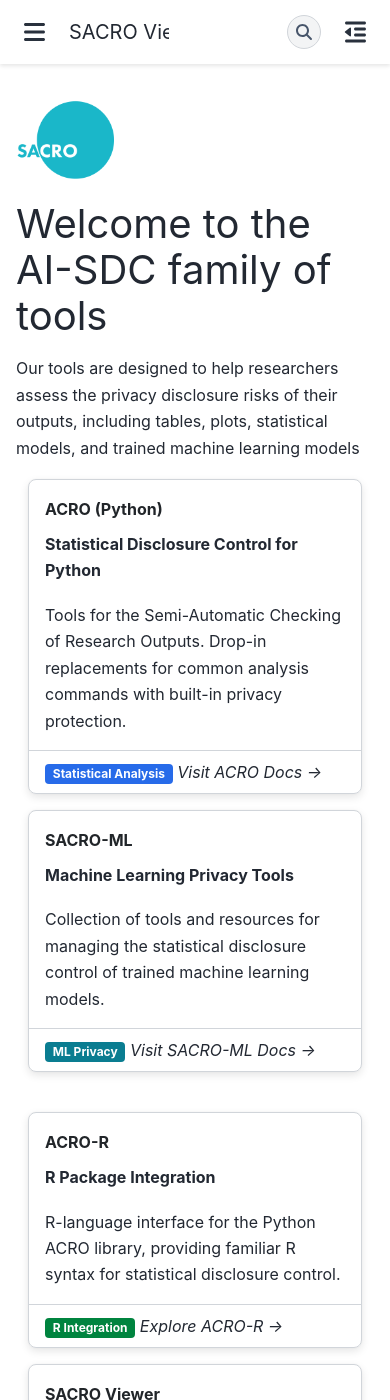
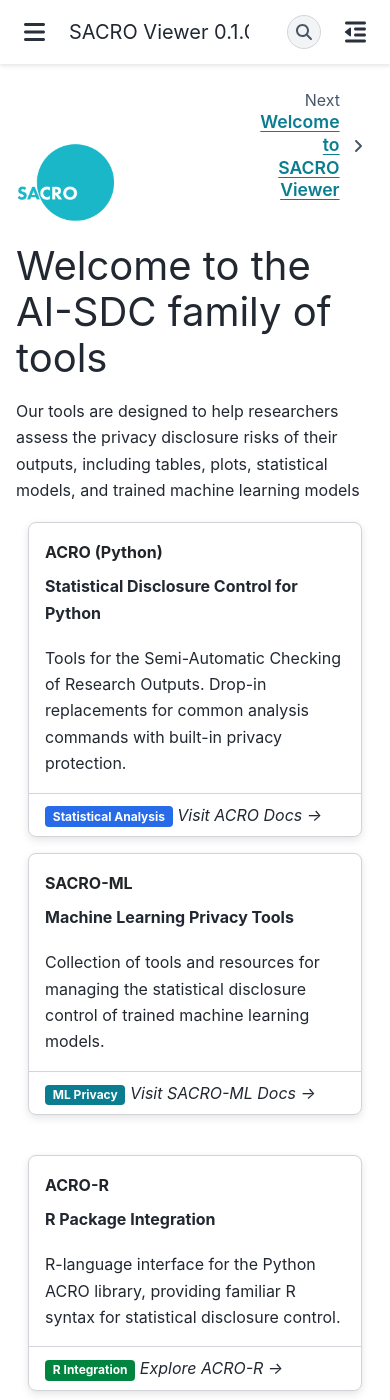
Before and after one commit to AI-SDC/SACRO-Viewer, a Sphinx documentation site: the page built from docs/source/index.rst, in a window 390 px wide and 1400 px high. Built offline with Sphinx 7.4.7 and the PyData theme 0.15.4, drawn with Linux system fonts in a browser that asks for light colours.

Commit message:
docs: fix links and UI (#299)
* Made changes to ocs/source/conf.py, docs/source/index.rst, docs/source/_static/css/custom.css:
  Configuration and documentation updates, fix the back button to make it more visible and have fixed the links, Improved CSS for the title to be more screen responsive

* remove unrelated files

---------

Co-authored-by: Richard Preen <rpreen@gmail.com>

```diff
--- a/docs/source/_static/css/custom.css
+++ b/docs/source/_static/css/custom.css
@@ -69,7 +69,11 @@
         white-space: nowrap;
         overflow: hidden;
         text-overflow: ellipsis;
-        max-width: 120px;
+        max-width: 200px;
+    }
+
+    .navbar-brand .navbar-brand-text {
+        font-size: 0.9rem;
     }
 
     .navbar-nav {
@@ -84,6 +88,10 @@
 
 @media (max-width: 992px) {
     .navbar-brand {
-        max-width: 100px;
+        max-width: 180px;
+    }
+
+    .navbar-brand .navbar-brand-text {
+        font-size: 0.8rem;
     }
 }
--- a/docs/source/conf.py
+++ b/docs/source/conf.py
@@ -35,7 +35,11 @@
 # -- Options for HTML output -------------------------------------------------
 
 html_theme = "pydata_sphinx_theme"
-html_theme_options = {"navigation_depth": 2}
+html_theme_options = {
+    "navigation_depth": 2,
+    "article_header_end": ["prev-next.html"],
+    "article_footer_items": [],
+}
 
 html_static_path = ["_static"]
 html_css_files = [
--- a/docs/source/index.rst
+++ b/docs/source/index.rst
@@ -26,7 +26,7 @@
 .. grid:: 2
 
     .. grid-item-card:: ACRO (Python)
-        :link: https://jessuwe.github.io/ACRO/introduction.html
+        :link: https://sacro-tools.org
         :link-type: url
         :shadow: md
         :class-header: bg-info
@@ -40,7 +40,7 @@
         :bdg-info:`Statistical Analysis` `Visit ACRO Docs →`
 
     .. grid-item-card:: SACRO-ML
-        :link: https://jessuwe.github.io/SACRO-ML/introduction.html
+        :link: https://sacro-ml.sacro-tools.org
         :link-type: url
         :shadow: md
         :class-header: bg-primary
@@ -56,7 +56,7 @@
 .. grid:: 2
 
     .. grid-item-card:: ACRO-R
-        :link: https://jessuwe.github.io/ACRO/introduction.html
+        :link: https://acro-r.sacro-tools.org
         :link-type: url
         :shadow: md
         :class-header: bg-success
```
